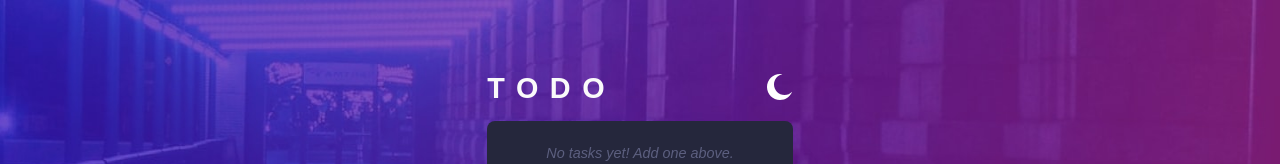
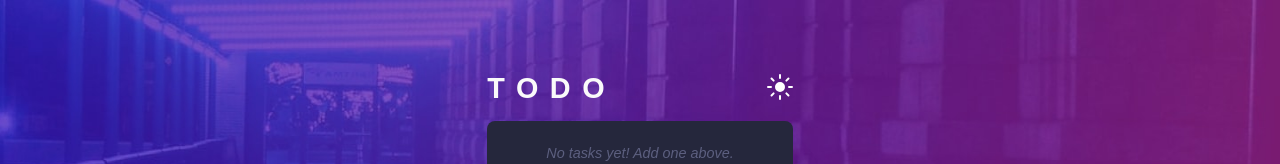
Before and after one commit to mano-coder/todo-app-react, a React (Vite) app: page / in a window 1280 px wide. Both pictures are taken after a click on the button 779 px from the left and 88 px from the top of the page. Shown: the top 164 px of the page. Built offline with nearby package versions, Linux system fonts and the light colour scheme.

Commit message:
feat: display the corresponding icon with the theme switch

```diff
--- a/src/App.jsx
+++ b/src/App.jsx
@@ -27,7 +27,7 @@ export default function App() {
       {/* <Form /> */}
       <section className="boxes-section">
         <ul id="task-list"></ul>
-      <Footer />
+        <Footer />
       </section>
 
       <p className="note">Drag and drop to reorder list</p>
--- a/src/components/Header.jsx
+++ b/src/components/Header.jsx
@@ -6,8 +6,18 @@ export default function Header(props) {
     <header>
       <h1>TODO</h1>
       <button type="button" id="theme-btn" onClick={props.handleClick}>
-        <img src={iconMoon} alt="icon-moon" id="icon-moon" />
-        <img src={iconSun} alt="icon-sun" className="hidden" id="icon-sun" />
+        <img
+          src={iconMoon}
+          alt="icon-moon"
+          className={props.theme === "dark" ? "hidden" : ""}
+          id="icon-moon"
+        />
+        <img
+          src={iconSun}
+          alt="icon-sun"
+          className={props.theme === "light" ? "hidden" : ""}
+          id="icon-sun"
+        />
       </button>
     </header>
   );
```
